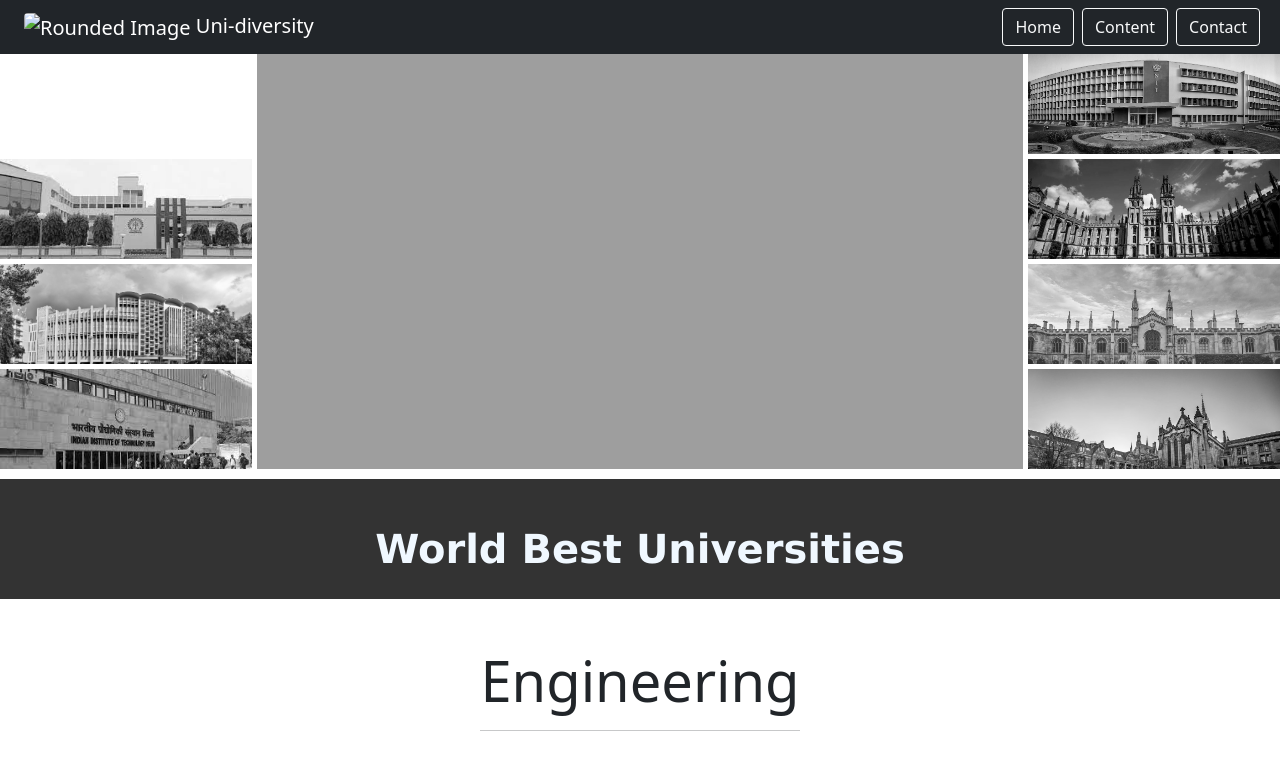
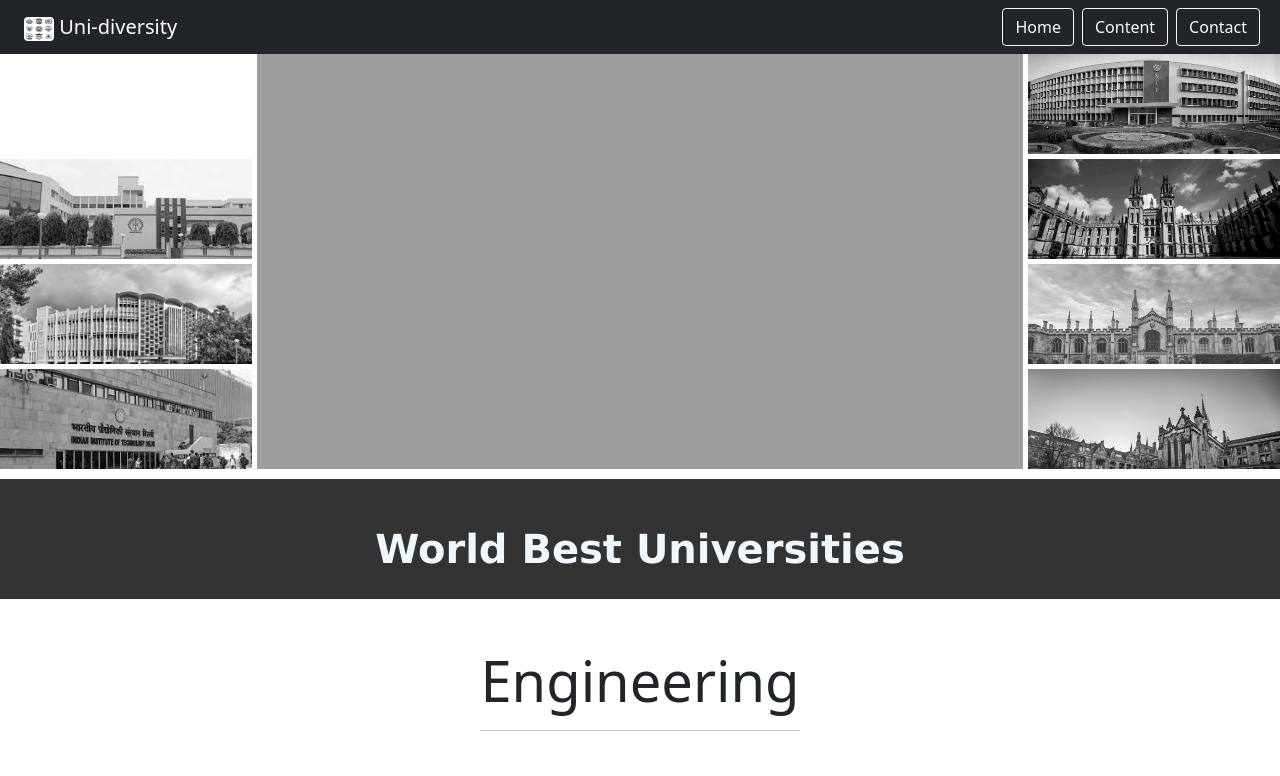
Before and after one commit to sumitsinghghuraiya/university, a plain HTML site: page index.html in a window 1280 px wide. Shown: the top 776 px of the page. Drawn offline with nearby package versions, Linux system fonts and the light colour scheme; the site is published under a folder, as on GitHub Pages, so addresses that start at the root find nothing.

Commit message:
new changes

```diff
--- a/index.html
+++ b/index.html
@@ -2,7 +2,7 @@
 <html lang="en">
     <head>
         <meta charset="UTF-8">
-        <meta name="viewport" content="width=content-width, initial-scale=1.0" >
+        <meta name="viewport" content="width=device-width, initial-scale=1.0" >
         <link href="https://cdn.jsdelivr.net/npm/bootstrap@5.1.3/dist/css/bootstrap.min.css" rel="stylesheet">
         <script src="https://cdn.jsdelivr.net/npm/bootstrap@5.1.3/dist/js/bootstrap.bundle.min.js"></script>
         <link rel="stylesheet" type="text/css" href="style.css">
@@ -12,7 +12,7 @@
         <div class="container-fluid">
             <div class="container-fluid">
                 <a class="navbar-brand" href="#">
-                  <img src="/images/university2.jpg"  class = "rounded" alt = "Rounded Image" width="30" height="24" class="d-inline-block align-text-top">
+                  <img src="images/university2.jpg"  class = "rounded" alt = "Rounded Image" width="30" height="24" class="d-inline-block align-text-top">
                   Uni-diversity
                 </a>
               </div>
```
